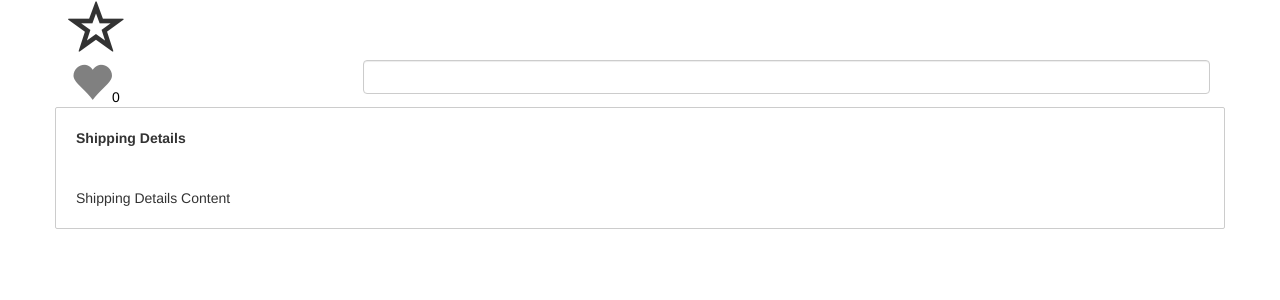
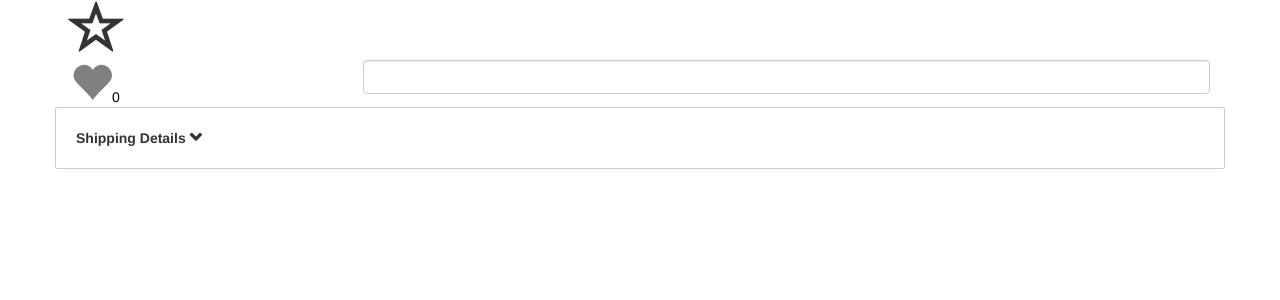
Before and after one commit to Fribsee/Practicing-everything, an Angular app: page / in a window 1280 px wide. Shown: the top 300 px of the page. Built offline with nearby package versions, Linux system fonts and the light colour scheme.

Commit message:
created dropdown 'zippy' for shipping details

```diff
--- a/src/app/zippy/zippy.component.css
+++ b/src/app/zippy/zippy.component.css
@@ -12,3 +12,7 @@
 .zippy-body {
     padding: 20px;
 }
+
+.expanded {
+    background: #f0f0f0;
+}
--- a/src/app/zippy/zippy.component.html
+++ b/src/app/zippy/zippy.component.html
@@ -1,8 +1,16 @@
 <div class="zippy">
-  <div class="zippy-heading">
+  <div class="zippy-heading"
+       [class.expanded]="isExpanded"
+       (click)="toggle()">
     {{ title }}
+    <span class="glyphicon"
+     [ngClass]="{
+       'glyphicon-chevron-up': isExpanded,
+       'glyphicon-chevron-down': !isExpanded
+       }">
+    </span>
   </div>
-  <div class="zippy-body">
+<div *ngIf="isExpanded" class="zippy-body">
     <ng-content></ng-content>
   </div>
 </div>
--- a/src/app/zippy/zippy.component.ts
+++ b/src/app/zippy/zippy.component.ts
@@ -8,5 +8,9 @@ import { Component, OnInit, Input } from '@angular/core';
 export class ZippyComponent  {
 @Input('title')title: string;
 
+isExpanded: boolean;
 
+ toggle() {
+   this.isExpanded = !this.isExpanded;
+ }
 }
```
